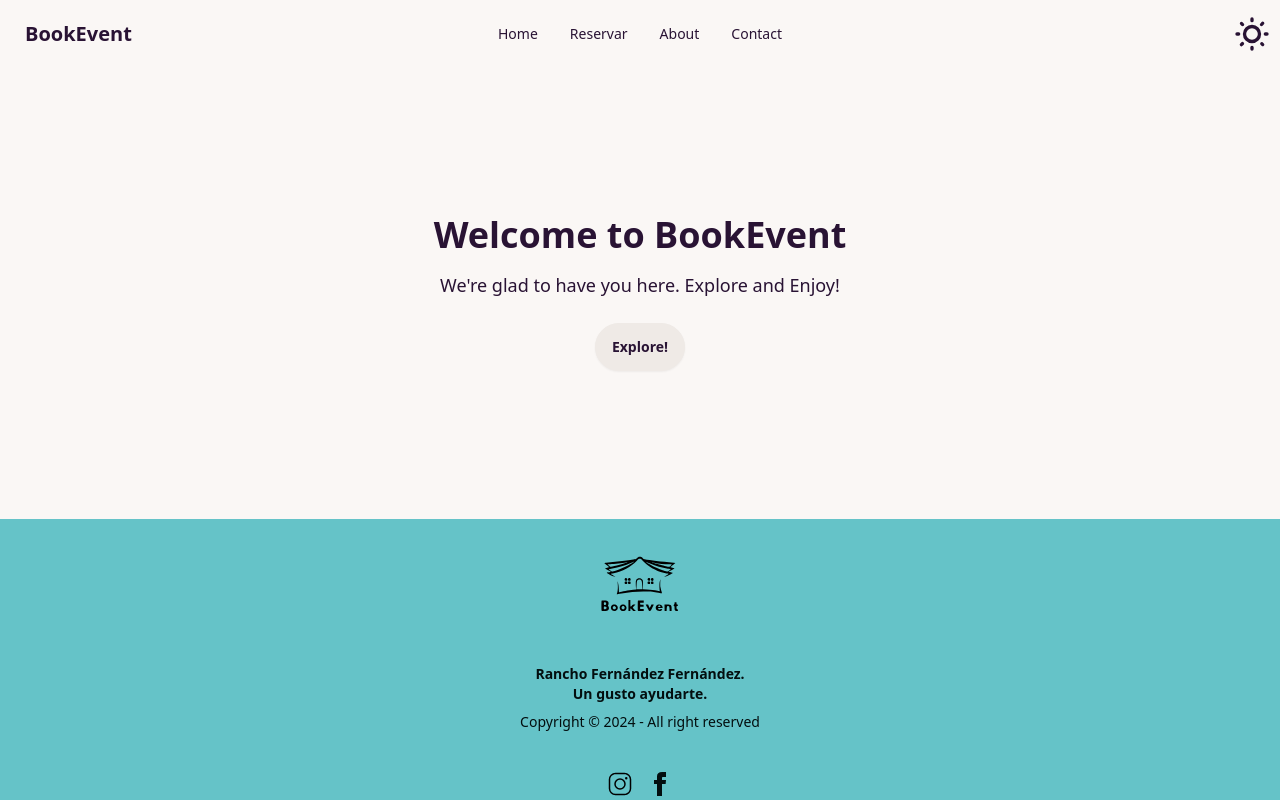
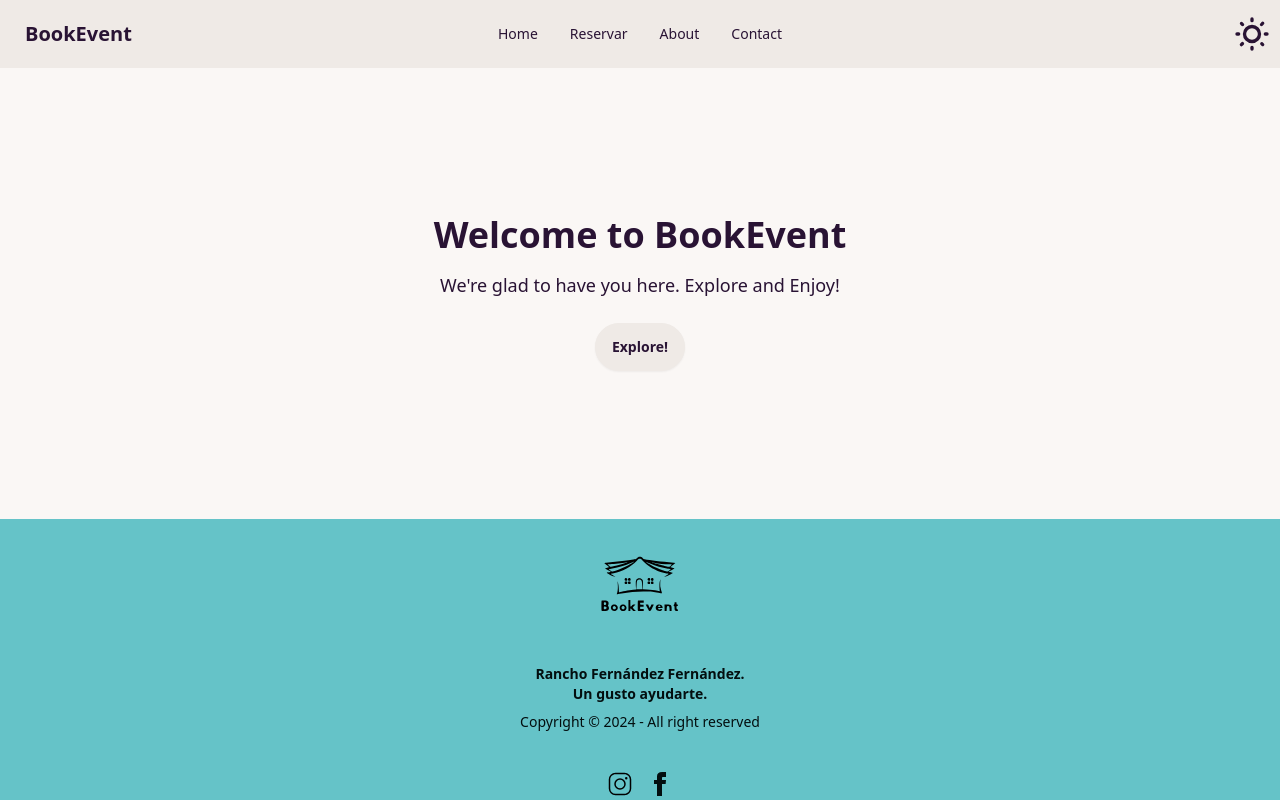
Before and after one commit to mortalcr/BookEvent, a Nuxt app: page / in a window 1280 px wide. Built offline with nearby package versions, Linux system fonts and the light colour scheme.

Commit message:
feat: add separate background

```diff
--- a/app.vue
+++ b/app.vue
@@ -1,7 +1,7 @@
 <template>
     <div class="grid min-h-[100dvh] grid-rows-[auto_1fr_auto]">
         <NavBar />
-        <NuxtPage />
+        <NuxtPage class="bg-base-100" />
         <FooterBar />
     </div>
 </template>
--- a/components/NavBar.vue
+++ b/components/NavBar.vue
@@ -1,5 +1,5 @@
 <template>
-    <nav class="navbar bg-base-100">
+    <nav class="navbar bg-base-200">
         <div class="navbar-start">
             <div class="dropdown">
                 <div tabindex="0" role="button" class="btn btn-ghost lg:hidden">
@@ -37,7 +37,7 @@
         <div class="navbar-end">
             <label class="swap swap-rotate">
                 <!-- this hidden checkbox controls the state -->
-                <input type="checkbox" class="theme-controller" value="night" />
+                <input type="checkbox" class="theme-controller" v-model="colorMode.preference" value="night" />
 
                 <!-- sun icon -->
                 <svg
@@ -60,3 +60,6 @@
         </div>
     </nav>
 </template>
+<script setup lang="ts">
+const colorMode = useColorMode();
+</script>
```
